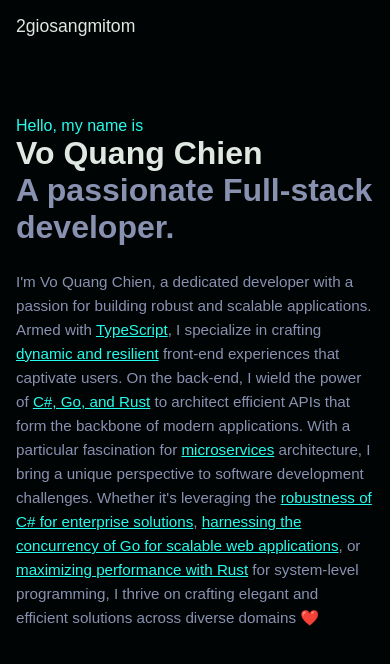
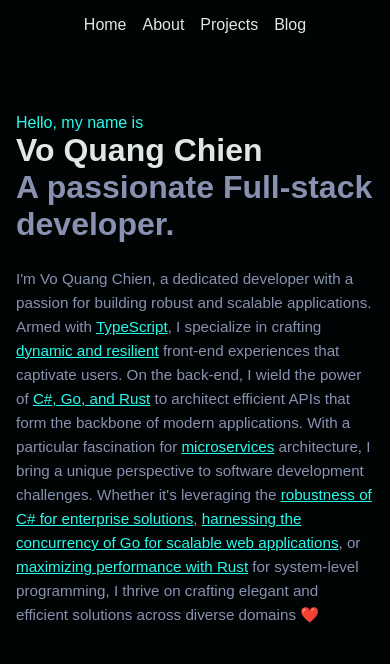
Before and after one commit to 2giosangmitom/2giosangmitom.github.io, a Vue app: page / in a window 390 px wide. Shown: the top 664 px of the page. Built offline with nearby package versions, Linux system fonts and the light colour scheme; a web font is replaced by a local one.

Commit message:
update responsive

```diff
--- a/src/components/Header.vue
+++ b/src/components/Header.vue
@@ -1,13 +1,16 @@
 <script setup lang="ts">
 import { RouterLink } from "vue-router";
-import { ref, Transition } from "vue";
+import { Transition } from "vue";
 import gsap from "gsap";
 
-const views = ref([
+const views = [
   { name: "About", path: "/about" },
   { name: "Projects", path: "/projects" },
   { name: "Blog", path: "/blog" },
-]);
+];
+if (window.innerWidth <= 640) {
+  views.splice(0, 0, { name: "Home", path: "/" });
+}
 </script>
 
 <template>
@@ -34,7 +37,6 @@ const views = ref([
           :to="path"
           class="header__link"
           v-for="{ name, path } in views"
-          style="margin: 0 20px"
         >
           <span>{{ name }}</span>
         </RouterLink>
@@ -64,6 +66,10 @@ const views = ref([
   user-select: none;
 }
 
+.header__nav > a {
+  margin: 0 1.25rem;
+}
+
 .header__logo:hover,
 .header__link:hover {
   opacity: 0.9;
@@ -82,7 +88,15 @@ const views = ref([
 }
 
 @media (max-width: 640px) {
-  .header__nav {
+  .header {
+    justify-content: center;
+  }
+
+  .header__nav > a {
+    margin: 0 0.5rem;
+  }
+
+  .header > a {
     display: none;
   }
 }
```
Also changed, not shown: src/components/icons/Bars.vue (added, +7 -0 lines).
